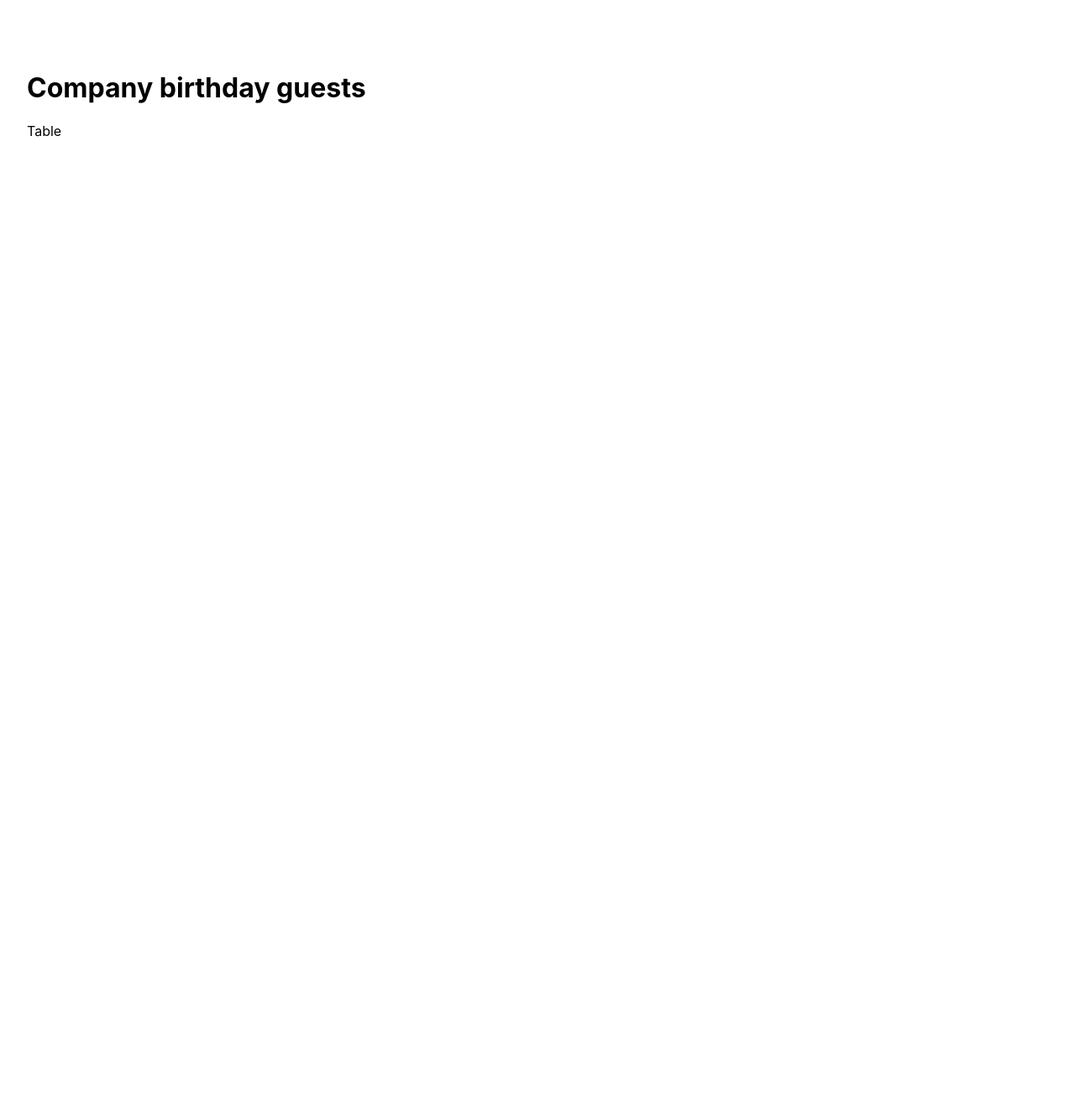
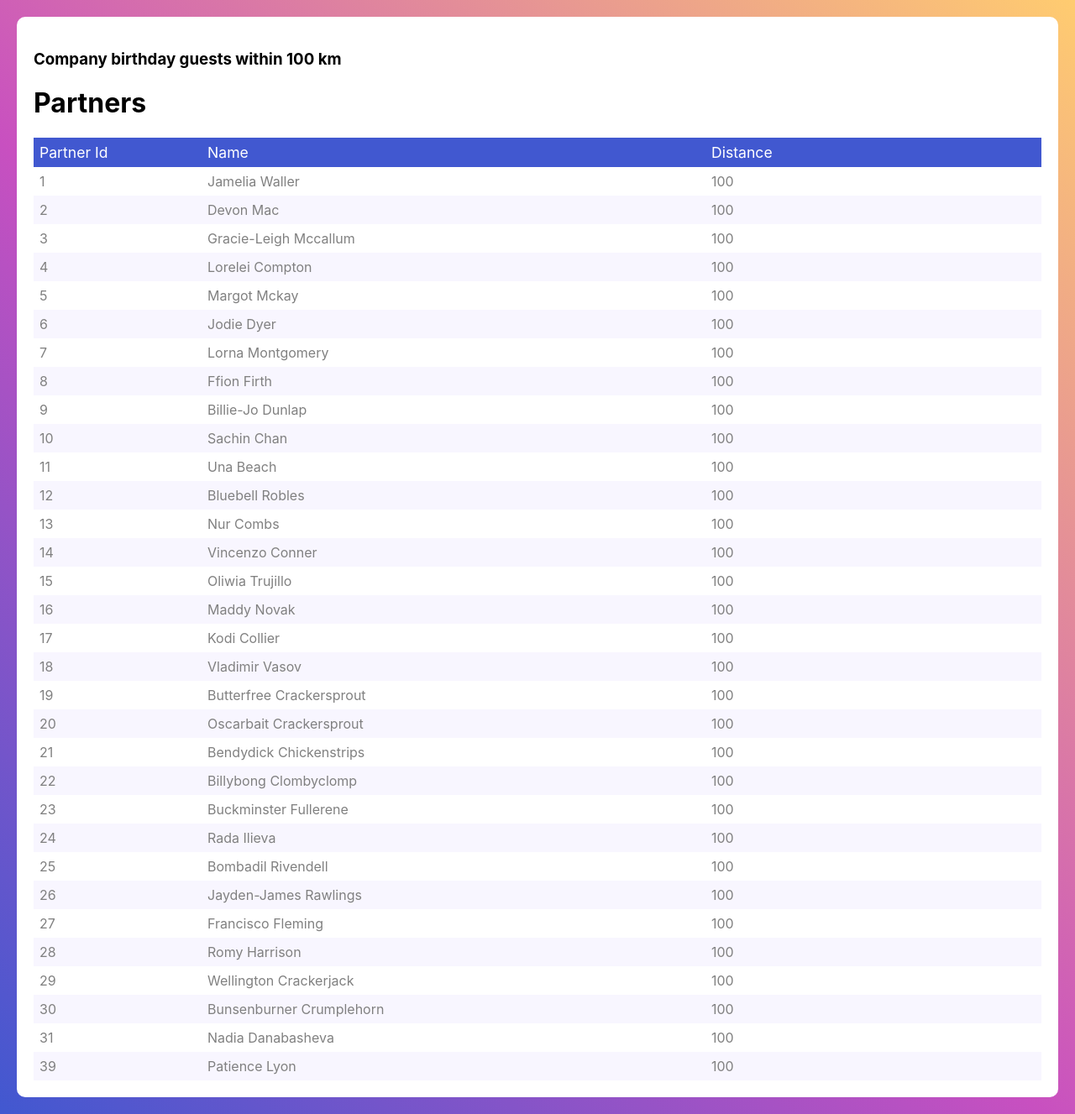
Before and after one commit to vguenoff/ps-interactive-task, a Next.js app: page / in a window 1280 px wide. Shown: the whole page at 84% size. Before the commit the page ends 800 px from the top, so only its background shows below. Built offline with nearby package versions, Linux system fonts and the light colour scheme.

Commit message:
Table wip with mock data

```diff
--- /dev/null
+++ b/src/components/Table.tsx
@@ -0,0 +1,220 @@
+import styles from '@/styles/Table.module.scss'
+import TableRow from './TableRow'
+
+const data = [
+    {
+        latitude: '42.6661417',
+        partner_id: 12,
+        name: 'Bluebell Robles',
+        longitude: '23.293435',
+    },
+    {
+        latitude: '42.7034111',
+        partner_id: 1,
+        name: 'Jamelia Waller',
+        longitude: '23.4862259',
+    },
+    {
+        latitude: '42.1268151',
+        partner_id: 2,
+        name: 'Devon Mac',
+        longitude: '24.7234766',
+    },
+    {
+        latitude: '42.6264989',
+        partner_id: 3,
+        name: 'Gracie-Leigh Mccallum',
+        longitude: '23.4097679',
+    },
+    {
+        latitude: '42.6048396',
+        partner_id: 28,
+        name: 'Romy Harrison',
+        longitude: '23.4793636',
+    },
+    {
+        latitude: '41.9279411',
+        partner_id: 7,
+        name: 'Lorna Montgomery',
+        longitude: '25.9083249',
+    },
+    {
+        latitude: '42.7047197',
+        partner_id: 8,
+        name: 'Ffion Firth',
+        longitude: '23.395183',
+    },
+    {
+        latitude: '41.5295527',
+        partner_id: 26,
+        name: 'Jayden-James Rawlings',
+        longitude: '25.4113927',
+    },
+    {
+        latitude: '42.6049054',
+        partner_id: 27,
+        name: 'Francisco Fleming',
+        longitude: '23.0519972',
+    },
+    {
+        latitude: '42.7724527',
+        partner_id: 6,
+        name: 'Jodie Dyer',
+        longitude: '23.3558937',
+    },
+    {
+        latitude: '42.6634102',
+        partner_id: 9,
+        name: 'Billie-Jo Dunlap',
+        longitude: '23.2681108',
+    },
+    {
+        latitude: '42.7242457',
+        partner_id: 10,
+        name: 'Sachin Chan',
+        longitude: '23.2441588',
+    },
+    {
+        latitude: '42.6893403',
+        partner_id: 4,
+        name: 'Lorelei Compton',
+        longitude: '27.7060827',
+    },
+    {
+        latitude: '42.2676642',
+        partner_id: 5,
+        name: 'Margot Mckay',
+        longitude: '23.6067589',
+    },
+    {
+        latitude: '42.6612057',
+        partner_id: 11,
+        name: 'Una Beach',
+        longitude: '23.4147793',
+    },
+    {
+        latitude: '43.2232383',
+        partner_id: 31,
+        name: 'Nadia Danabasheva',
+        longitude: '27.8828709',
+    },
+    {
+        latitude: '43',
+        partner_id: 13,
+        name: 'Nur Combs',
+        longitude: '24',
+    },
+    {
+        latitude: '42.6843963',
+        partner_id: 14,
+        name: 'Vincenzo Conner',
+        longitude: '23.1631643',
+    },
+    {
+        latitude: '42.8192476',
+        partner_id: 15,
+        name: 'Oliwia Trujillo',
+        longitude: '27.881862',
+    },
+    {
+        latitude: '42.6405549',
+        partner_id: 16,
+        name: 'Maddy Novak',
+        longitude: '23.3344239',
+    },
+    {
+        latitude: '42.6545333',
+        partner_id: 17,
+        name: 'Kodi Collier',
+        longitude: '23.4078409',
+    },
+    {
+        latitude: '42.5854492',
+        partner_id: 39,
+        name: 'Patience Lyon',
+        longitude: '23.4156356',
+    },
+    {
+        latitude: '42.2608727',
+        partner_id: 18,
+        name: 'Vladimir Vasov',
+        longitude: '23.1252358',
+    },
+    {
+        latitude: '42.8182819',
+        partner_id: 24,
+        name: 'Rada Ilieva',
+        longitude: '23.3608871',
+    },
+    {
+        latitude: '42.7571084',
+        partner_id: 19,
+        name: 'Butterfree Crackersprout',
+        longitude: '23.4299324',
+    },
+    {
+        latitude: '42.7232749',
+        partner_id: 20,
+        name: 'Oscarbait Crackersprout',
+        longitude: '23.2586465',
+    },
+    {
+        latitude: '42.7074332',
+        partner_id: 21,
+        name: 'Bendydick Chickenstrips',
+        longitude: '23.1480301',
+    },
+    {
+        latitude: '42.8884016',
+        partner_id: 22,
+        name: 'Billybong Clombyclomp',
+        longitude: '24.7147034',
+    },
+    {
+        latitude: '42.4229411',
+        partner_id: 29,
+        name: 'Wellington Crackerjack',
+        longitude: '25.6399245',
+    },
+    {
+        latitude: '42.6479375',
+        partner_id: 30,
+        name: 'Bunsenburner Crumplehorn',
+        longitude: '23.2782796',
+    },
+    {
+        latitude: '43.2023394',
+        partner_id: 23,
+        name: 'Buckminster Fullerene',
+        longitude: '27.9086398',
+    },
+    {
+        latitude: '42.6604717',
+        partner_id: 25,
+        name: 'Bombadil Rivendell',
+        longitude: '23.4641794',
+    },
+]
+
+export default function Table(): JSX.Element {
+    return (
+        <table className={styles.table}>
+            <thead>
+                <tr>
+                    <th>Partner Id</th>
+                    <th>Name</th>
+                    <th>Distance</th>
+                </tr>
+            </thead>
+            <tbody>
+                {data
+                    .sort((a, b) => a.partner_id - b.partner_id)
+                    .map(({ partner_id: id, name, latitude, longitude }) => {
+                        const distance = 100
+
+                        return <TableRow key={id} {...{ id, name, distance }} />
+                    })}
+            </tbody>
+        </table>
+    )
+}
--- a/src/components/Table/index.tsx
+++ /dev/null
@@ -1,3 +0,0 @@
-export default function index() {
-    return <div>Table</div>
-}
--- /dev/null
+++ b/src/components/TableRow.tsx
@@ -0,0 +1,15 @@
+interface Props {
+    id: number
+    name: string
+    distance: number
+}
+
+export default function TableRow({ id, name, distance }: Props): JSX.Element {
+    return (
+        <tr>
+            <td>{id}</td>
+            <td>{name}</td>
+            <td>{distance}</td>
+        </tr>
+    )
+}
--- a/src/pages/index.tsx
+++ b/src/pages/index.tsx
@@ -6,7 +6,7 @@ import Table from '@/components/Table'
 
 const Home: NextPage = () => {
     return (
-        <div className={styles.container}>
+        <div className={styles.home}>
             <Head>
                 <title>Ps Interactive Task</title>
                 <meta name="description" content="Technical Assignment" />
@@ -14,7 +14,8 @@ const Home: NextPage = () => {
             </Head>
 
             <main>
-                <h1>Company birthday guests</h1>
+                <h3>Company birthday guests within 100 km</h3>
+                <h1>Partners</h1>
                 <Table />
             </main>
         </div>
--- a/src/styles/Home.module.scss
+++ b/src/styles/Home.module.scss
@@ -1,11 +1,10 @@
-.container {
-    padding: 0 2rem;
+.home {
+    padding: 20px;
+    min-height: 100vh;
 
     main {
-        min-height: 100vh;
-        padding: 4rem 0;
-        flex: 1;
-        display: flex;
-        flex-direction: column;
+        padding: 20px;
+        background-color: #fff;
+        border-radius: 10px;
     }
 }
--- /dev/null
+++ b/src/styles/Table.module.scss
@@ -0,0 +1,44 @@
+.table {
+    display: grid;
+    min-width: 100%;
+    grid-template-columns:
+        minmax(100px, 1fr)
+        minmax(100px, 3fr)
+        minmax(100px, 2fr);
+
+    thead,
+    tbody,
+    tr {
+        display: contents;
+    }
+
+    th,
+    td {
+        padding: 7px;
+        overflow: hidden;
+        text-overflow: ellipsis;
+        white-space: nowrap;
+    }
+
+    th {
+        background: #4158d0;
+        text-align: left;
+        font-weight: normal;
+        font-size: 1.1rem;
+        color: white;
+
+        &:last-child {
+            border: 0;
+        }
+    }
+
+    td {
+        color: #808080;
+    }
+
+    tr:nth-child(even) {
+        td {
+            background: #f8f6ff;
+        }
+    }
+}
--- a/src/styles/globals.css
+++ b/src/styles/globals.css
@@ -4,6 +4,8 @@ body {
     margin: 0;
     font-family: -apple-system, BlinkMacSystemFont, Segoe UI, Roboto, Oxygen,
         Ubuntu, Cantarell, Fira Sans, Droid Sans, Helvetica Neue, sans-serif;
+
+    background: linear-gradient(43deg, #4158d0 0%, #c850c0 46%, #ffcc70 100%);
 }
 
 * {
```
